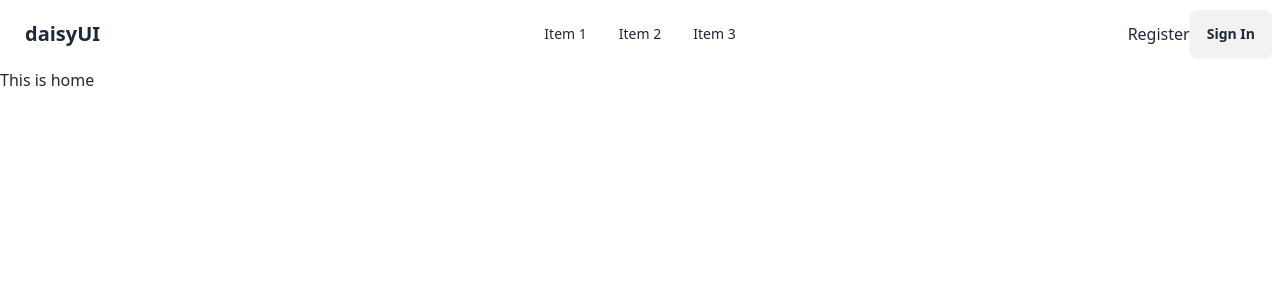
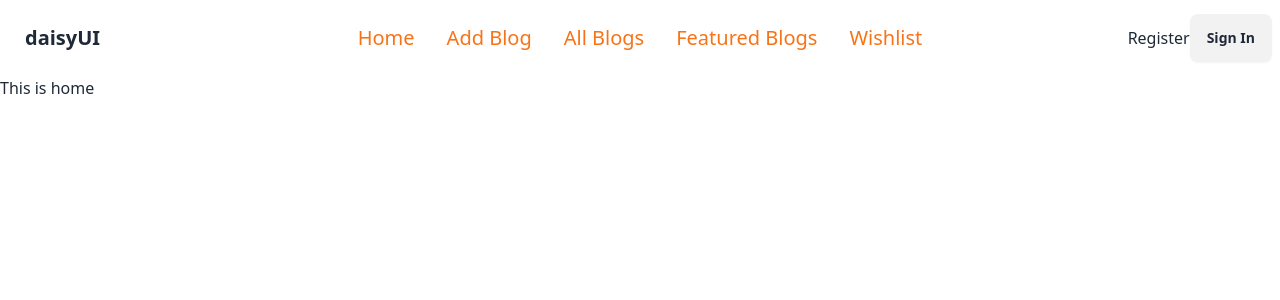
Before and after one commit to Meherin-Islam/Fashion-Blog-Client, a React (Vite) app: page / in a window 1280 px wide. Shown: the top 300 px of the page. Built offline with nearby package versions, Linux system fonts and the light colour scheme.

Commit message:
Password validation done

```diff
--- a/src/shared/NavBar.jsx
+++ b/src/shared/NavBar.jsx
@@ -3,9 +3,11 @@ import { Link } from "react-router-dom";
 const NavBar = () => {
 const links = <>
 
-<li><a>Item 1</a></li>
-<li><a>Item 2</a></li>
-<li><a>Item 3</a></li>
+<li className="text-xl text-orange-500"><a>Home</a></li>
+<li className="text-xl text-orange-500"><a>Add Blog</a></li>
+<li className="text-xl text-orange-500"><a>All Blogs</a></li>
+<li className="text-xl text-orange-500"><a> Featured Blogs</a></li>
+<li className="text-xl text-orange-500"><a>Wishlist</a></li>
 
 </>
 
```
Also changed, not shown: src/Pages/Register/Register.jsx (+7 -7 lines).
